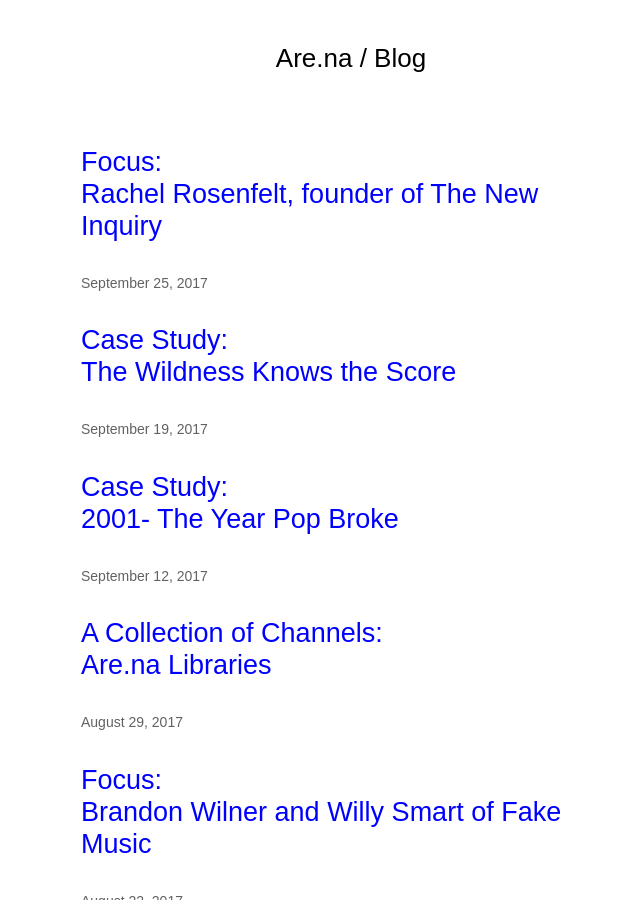
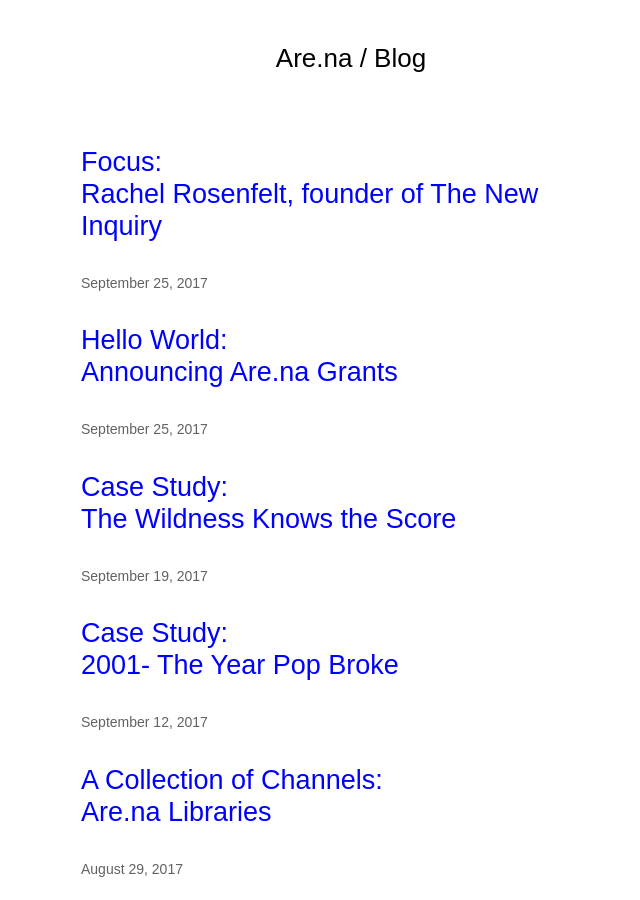
Before and after one commit to aredotna/building, a Jekyll site: the page built from index.html, in a window 1280 px wide and 900 px high. Shown: the whole window, without its empty margins (289-929 px from the left). Built offline with Jekyll 4.4.1, drawn with Linux system fonts in a browser that asks for light colours; some of the changed text lies outside the part shown.

Commit message:
Update date of post

```diff
--- a/_posts/2017-09-25-announcing-arena-grants.markdown
+++ b/_posts/2017-09-25-announcing-arena-grants.markdown
@@ -1,6 +1,6 @@
 ---
 title: Announcing Are.na Grants
-date: 2017-07-06 00:00:00 Z
+date: 2017-09-25 00:00:00 Z
 categories:
 - Hello World
 tags:
```
